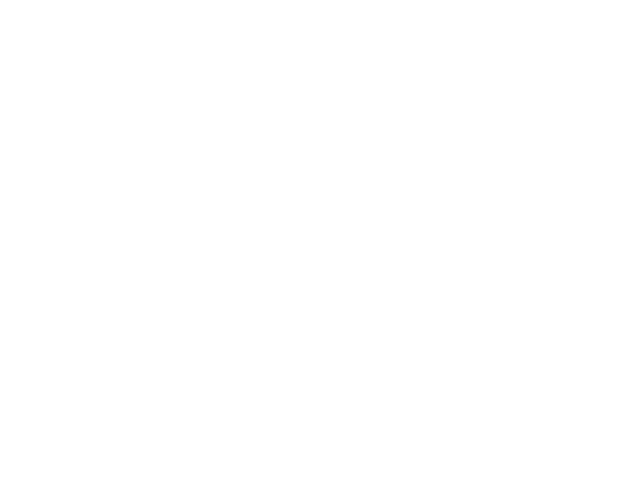
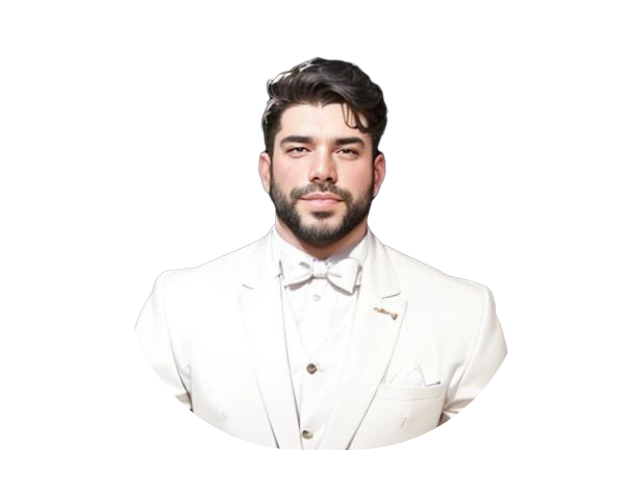
Before and after one commit to diogocardososm/First_Portfolio, a plain HTML site: page index.html in a window 1280 px wide. Shown: the whole page, without its empty margins (314-954 px from the left). Drawn offline with Linux system fonts and the light colour scheme.

Commit message:
including profile image

```diff
--- /dev/null
+++ b/css/stylesheet.css
@@ -0,0 +1,9 @@
+img{
+    width: 400px;
+    height: 400px;
+    border-radius: 175px;
+}
+body{
+    margin: 50px;
+    text-align: center;
+}
--- a/index.html
+++ b/index.html
@@ -3,9 +3,11 @@
 <head>
     <meta charset="UTF-8">
     <meta name="viewport" content="width=device-width, initial-scale=1.0">
-    <title>Document</title>
+    <title>First Portfolio</title>
+    <link rel="stylesheet" href="css/stylesheet.css">
+
 </head>
 <body>
-
+    <img src="img/profile.png" alt="">
 </body>
 </html>
```
Also changed, not shown: img/profile.png (added).
